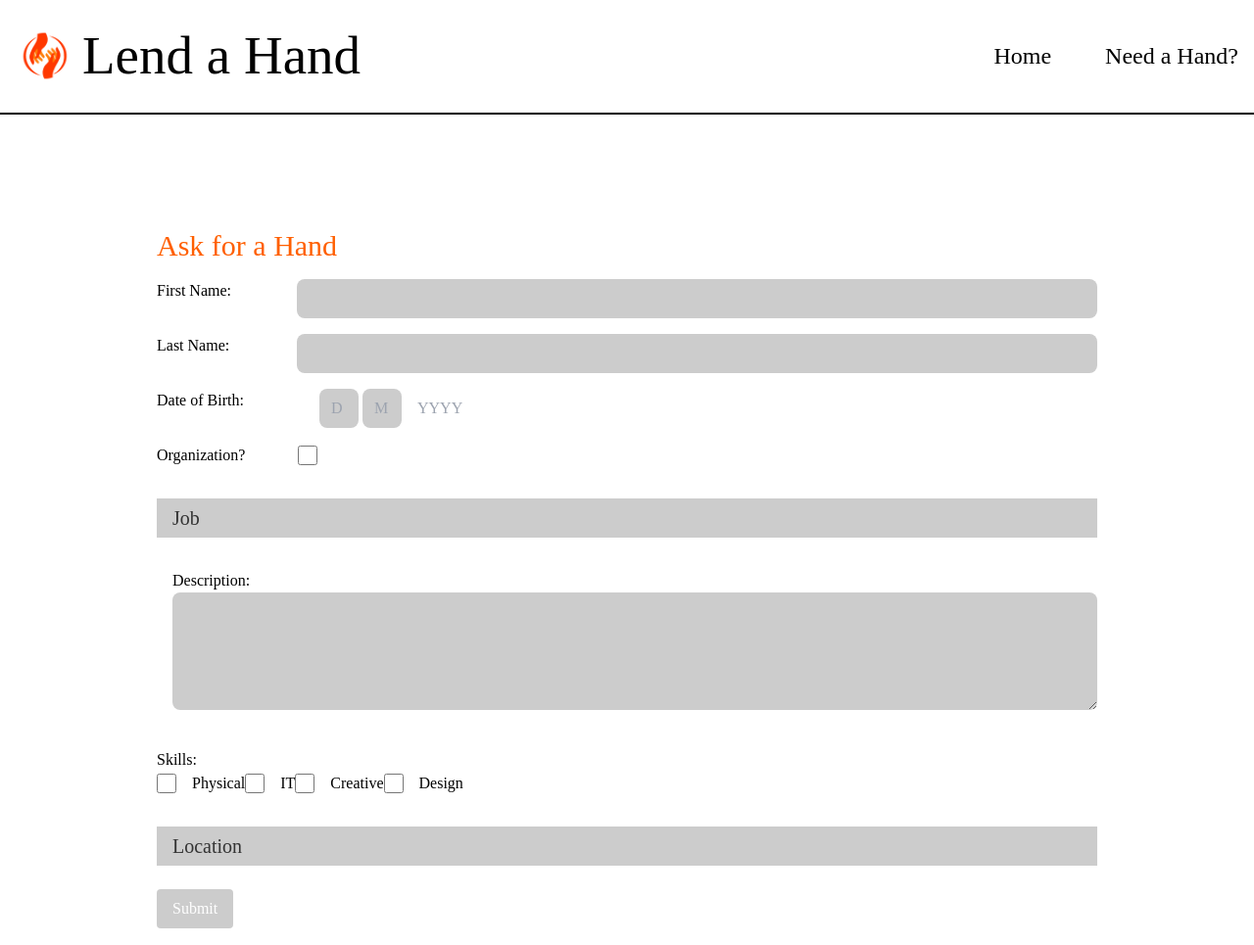
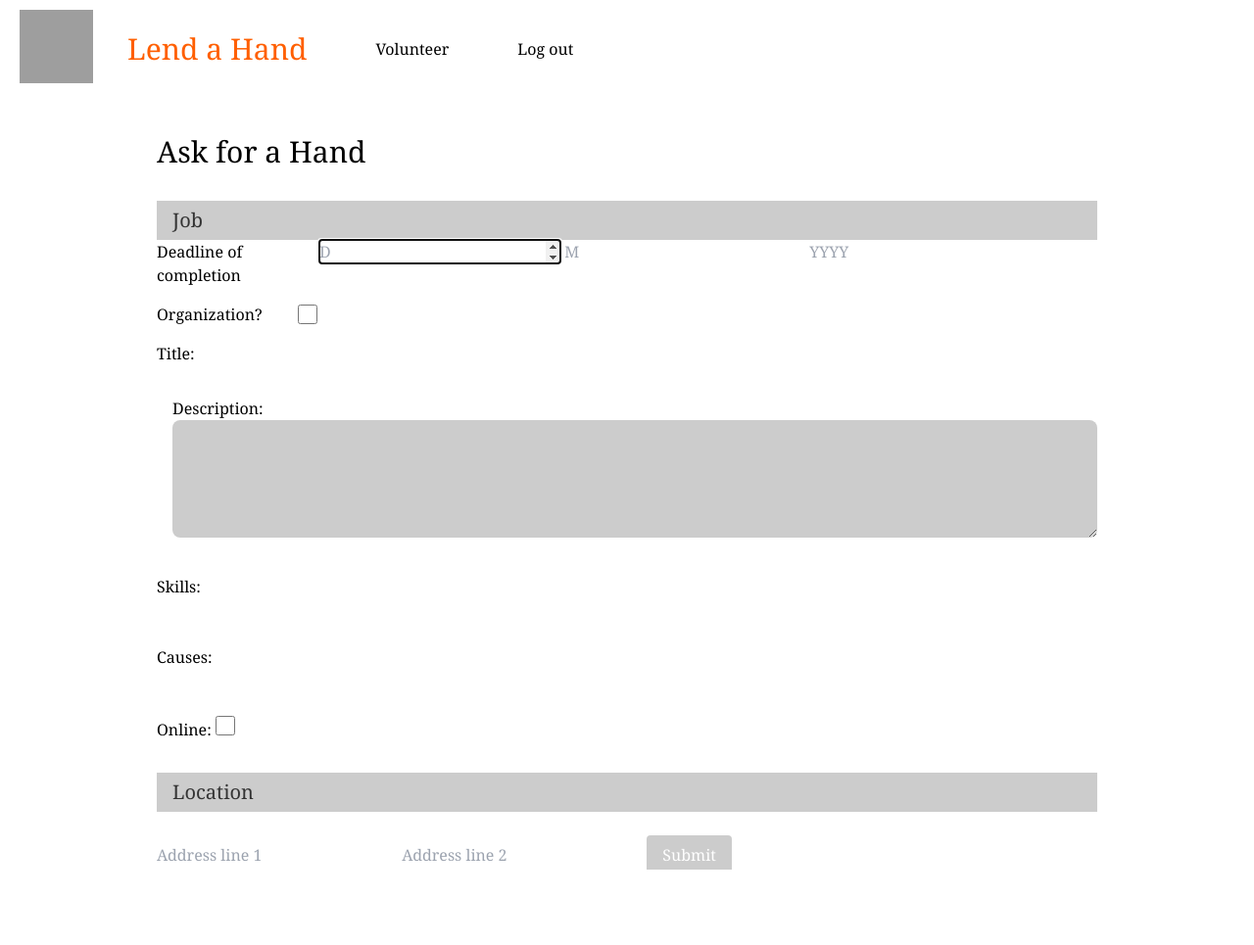
Before and after one commit to nixienixie00/Lend-A-Hand-Ika, a Flask app: page /needahand in a window 1280 px wide. Shown: the whole page at 98% size. After the commit the page ends 888 px from the top, so only its background shows below. Run offline with Flask 3, Linux system fonts and the light colour scheme; grey boxes are pictures that could not be loaded.

Commit message:
small changes

```diff
--- a/templates/task_page.html
+++ b/templates/task_page.html
@@ -9,27 +9,61 @@
       height: 80vh;
     }
     body {
-      font-family: Baskerville, serif;
+      font-family: Georgia, Helvetica;
     }
-    .nav-button {
-      color: black !important;
-      font-weight: normal;
-      font-size: 24px;
+
+     #main ul {
+          list-style-type: none;
+          margin: 0;
+          padding: 0;
+          overflow: hidden;
         }
-    .nav-title {
-      font-size: 55px;
+
+      ul {
+          list-style-type: none;
+
      }
-    .nav-title-black {
+
+
+     #main li a {
+            display: block;
             color: black;
+            text-align: center;
+            padding: 35px;
+
+            text-decoration: none;
+            line-height: 40px;
+
+
       }
-    .nav-title-orange {
-      color: #FF5F00;
-      font-size: 30px;
+
+      .dob-inputs {
+
+        z-index:1000;
       }
-    .nav-bar {
-      background-color: white;
-      border-bottom: 2px solid black;
+
+
+
+
+
+      #main li {
+          float: left;
       }
+
+      #main li a:hover {
+          color: #CCCCCC;
+
+
+      }
+
+      header img {
+        width: 75px;
+        height: 75px;
+        margin-top: 15px;
+      }
+
+
+
     .submit-button {
       background-color: #CCCCCC;
       font-weight: normal;
@@ -39,15 +73,7 @@
       border: none;
       outline: none;
     }
-    .logo-image {
-      width: 60px;
-      height: 60px;
-    }
-    .nav-button-container {
-      width: 20%;
-      display: flex;
-      justify-content: space-between;
-    }
+
     .gray-square {
       width: 40px;
       height: 40px;
@@ -62,6 +88,18 @@
       width: 100%;
       display: flex;
       align-items: center;
+    }
+
+    header {
+      position: fixed;
+      top: 0;
+      width: 100%;
+      height: 100px;
+      display: flex;
+      align-items: center;
+      justify-content: space-between;
+      background-color: white;
+
      }
     .checkbox-input {
       width: 20px;
@@ -79,6 +117,28 @@
       align-items: center;
       padding-left: 1rem;
       margin-top: 2rem;
+    }
+     a {
+            transition: 0.3s;
+
+        }
+
+     #main {
+          transition: margin-left .5s;
+          padding: 20px;
+          overflow: scroll;
+        }
+
+     #title {
+
+          color: #FF5F00;
+          text-align: center;
+          padding : 35px;
+
+          line-height: 40px;
+          font-size: 30px;
+
+
       }
     .job-text,
     .location-text {
@@ -99,40 +159,41 @@
   </style>
 </head>
 <body>
-  <nav class="nav-bar p-4">
-    <div class="container mx-auto flex justify-between items-center">
-      <div class="flex items-center">
-        <img src="static/logo.png" alt="Logo" class="logo-image mr-2">
-        <h1 class="nav-title nav-title-black">Lend a Hand</h1>
-      </div>
-      <div class="nav-button-container">
-        <button class="nav-button">Home</button>
-        <button class="nav-button">Need a Hand?</button>
-      </div>
-    </div>
-  </nav>
+  <div id="main">
+  <header>
+
+
+
+            <ul>
+
+                <li> <img src="https://i.imgur.com/Tyd1kFk.png" alt="Logo"> </li>
+                <li> <h2 id="title"> Lend a Hand</h2> </li>
+                <li><a href="/success">Volunteer</a></li>
+                <li><a href="/">Log out</a></li>
+
+            </ul>
+
+
+
+  </header>
 
   <div class="flex justify-center items-center h-screen">
     <div class="custom-box bg-transparent p-8 rounded">
       <h1 class="nav-title nav-title-orange text-3xl mb-4">Ask for a Hand</h1>
 
-      <form action="submit.php" method="POST">
-        <div class="mb-4 flex">
-          <div class="form-label">First Name:</div>
-          <input type="text" id="first-name" name="first-name" required class="input-box w-full px-3 py-2 rounded-lg">
+      <form action="/post_task" method="POST">
+
+        <div class="job-section">
+          <span class="job-text">Job</span>
         </div>
 
-        <div class="mb-4 flex">
-          <div class="form-label">Last Name:</div>
-          <input type="text" id="last-name" name="last-name" required class="input-box w-full px-3 py-2 rounded-lg">
-        </div>
 
         <div class="mb-4 flex">
-          <div class="form-label">Date of Birth:</div>
+          <div class="form-label">Deadline of completion</div>
           <div class="dob-inputs">
-            <input type="text" id="dob-day" name="dob-day" required class="gray-square px-3 py-2 rounded-lg" placeholder="D">
-            <input type="text" id="dob-month" name="dob-month" required class="gray-square px-3 py-2 rounded-lg" placeholder="M">
-            <input type="text" id="dob-year" name="dob-year" required class="gray-rectangle px-3 py-2 rounded-lg" placeholder="YYYY">
+            <input autofocus type="number" id="day" name="day" placeholder="D">
+            <input type="number" id="month" name="month"  placeholder="M">
+            <input type="number" id="year" name="year"placeholder="YYYY">
           </div>
         </div>
 
@@ -145,37 +206,66 @@
           </div>
         </div>
 
-        <div class="job-section">
-          <span class="job-text">Job</span>
-        </div>
+
+
+        <label for="label_task"> Title: </label>
+        <input name="label_task" type="text" id="label_task" required>
 
         <div class="description-section">
           <div class="form-label">Description:</div>
-          <textarea id="description" name="description" class="input-box w-full rounded-lg" rows="5"></textarea>
+          <textarea id="description" name="description" class="input-box w-full rounded-lg" rows="5" required></textarea>
         </div>
 
         <div class="skills-section">
           <div class="form-label">Skills:</div>
+          <br>
           <div class="form-input">
-            <input type="checkbox" id="physical" name="skills[]" value="physical" class="checkbox-input skills-option">
-            <label for="physical">Physical</label>
-            <input type="checkbox" id="it" name="skills[]" value="it" class="checkbox-input skills-option">
-            <label for="it">IT</label>
-            <input type="checkbox" id="creative" name="skills[]" value="creative" class="checkbox-input skills-option">
-            <label for="creative">Creative</label>
-            <input type="checkbox" id="design" name="skills[]" value="design" class="checkbox-input skills-option">
-            <label for="design">Design</label>
+            {% for i in range(skills|length) %}
+            <label for="skill">{{skills[i]}}</label>
+              <input type="checkbox"  id="skill" name="{{skills[i]}}" value="{{skills[i]}}" class="checkbox-input skills-option">
+
+
+          {% endfor %}
           </div>
         </div>
+        <br>
+
+        <div class="cause_container">
+          <div class="form-label">Causes:</div>
+          <br>
+
+          {% for i in range(causes|length) %}
+            <label for="cause">{{causes[i]}} </label>
+            <input type="checkbox"  id="cause" name="{{causes[i]}}" value="{{causes[i]}}" class="checkbox-input skills-option">
+
+
+          {% endfor %}
+
+
+
+        </div>
+
+        <br>
+
+
+        <label for="cause">Online: </label>
+        <input type="checkbox"  id="online" name="online" value="online" class="checkbox-input skills-option">
+
 
         <div class="location-section">
           <span class="location-text">Location</span>
+
         </div>
+
+        <input placeholder="Address line 1" type="text" name="address1" id="address1">
+
+        <input placeholder="Address line 2" type="text" name="address2" id="address2">
 
         <input type="submit" value="Submit" class="submit-button bg-blue-500 hover:bg-gray-700 text-white py-2 px-4 rounded mt-6">
       </form>
     </div>
   </div>
+  </div>
 
 </body>
 </html>
```
Lines whose indentation alone changed are shown as unchanged.
